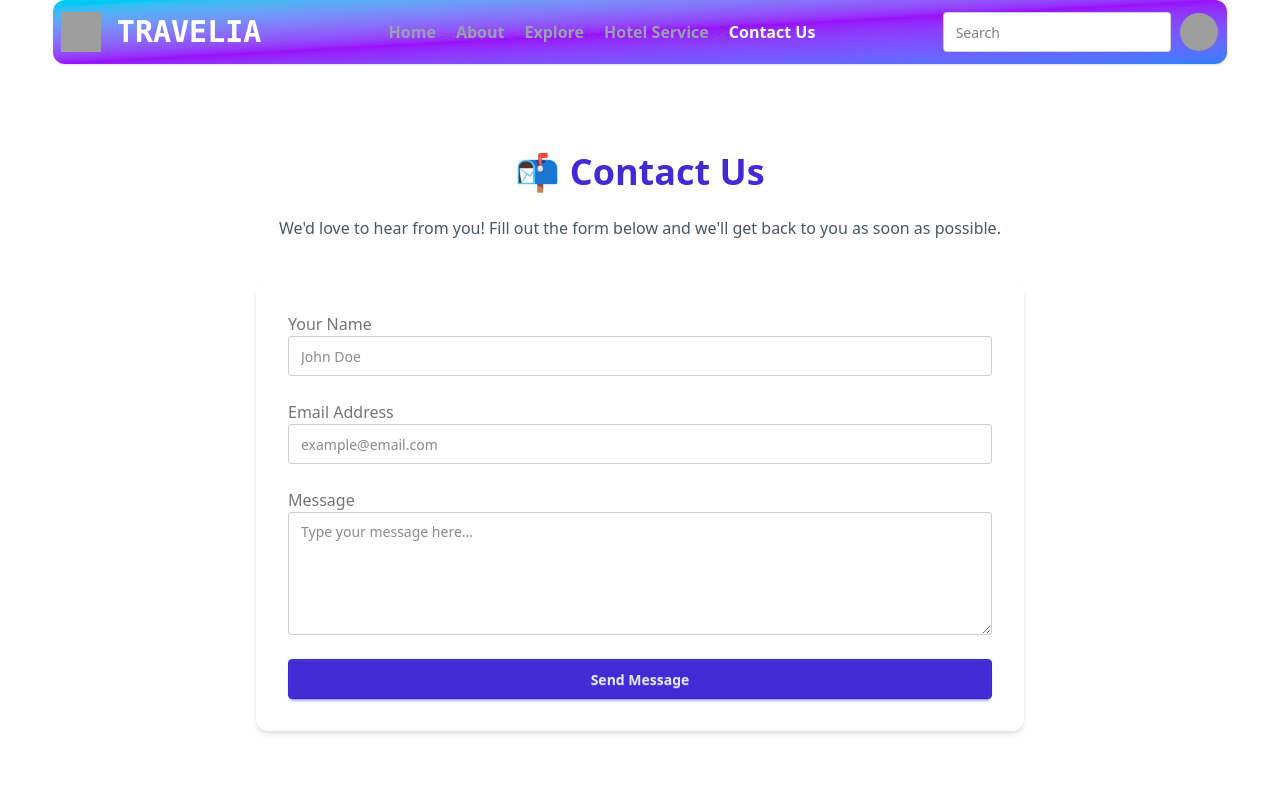
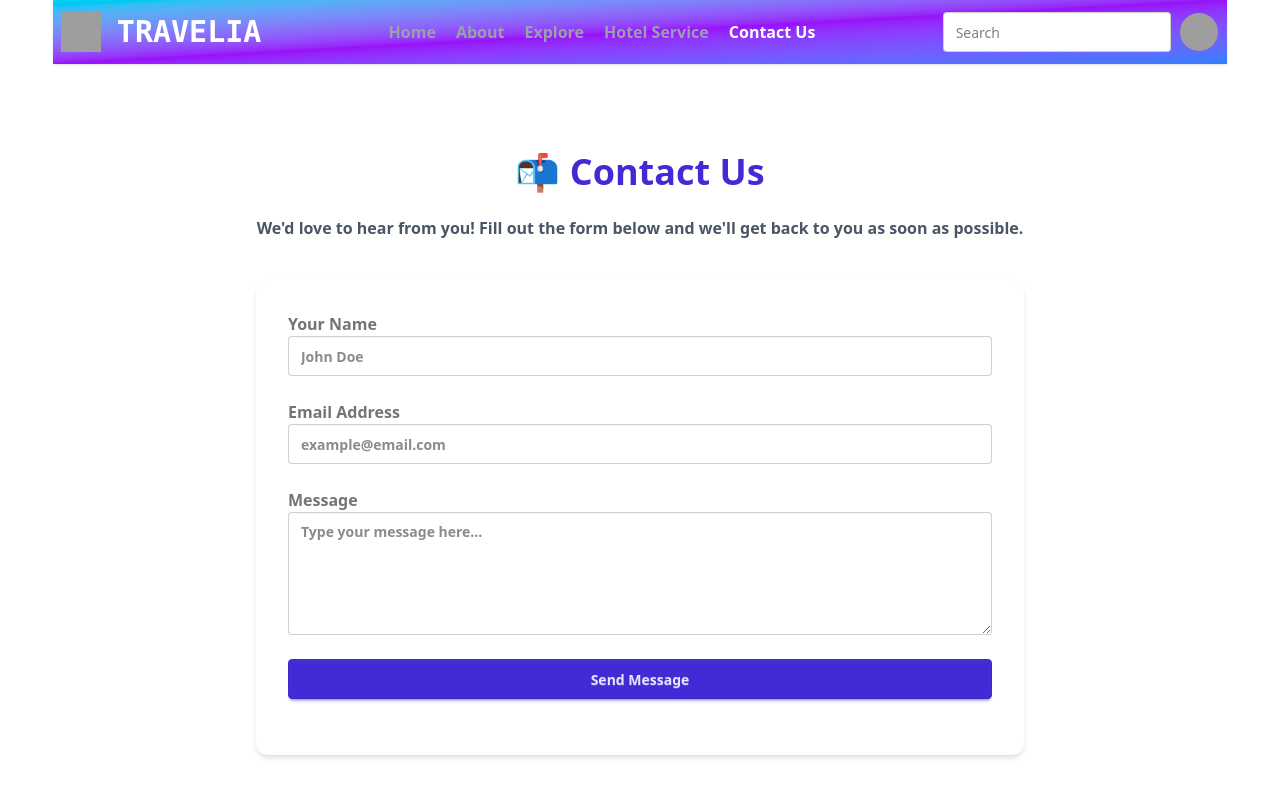
Before and after one commit to Amitkumersarkar/Eco-Adventure, a React (Vite) app: page /contact in a window 1280 px wide. Shown: the top 800 px of the page. Built offline with nearby package versions, Linux system fonts and the light colour scheme; no server answers; grey boxes are pictures that could not be loaded.

Commit message:
added toast message and validation in contact page

```diff
--- a/index.html
+++ b/index.html
@@ -1,5 +1,5 @@
 <!doctype html>
-<html lang="en">
+<html lang="en" data-theme="light">
 
 <head>
   <meta charset="UTF-8" />
--- a/src/Components/Pages/ContactPage.jsx
+++ b/src/Components/Pages/ContactPage.jsx
@@ -1,26 +1,82 @@
+import { ToastContainer, toast } from 'react-toastify';
+import 'react-toastify/dist/ReactToastify.css';
+import { useState } from 'react';
+
 const Contact = () => {
+    const [formData, setFormData] = useState({
+        name: '',
+        email: '',
+        message: ''
+    });
+
+    const handleChange = (e) => {
+        setFormData({
+            ...formData,
+            [e.target.name]: e.target.value
+        });
+    };
+
+    const handleSubmit = (e) => {
+        e.preventDefault(); // Prevent page reload
+        toast.success("Thanks For Messaging! 📩", { position: "top-center" });
+
+        // Clear form fields
+        setFormData({
+            name: '',
+            email: '',
+            message: ''
+        });
+    };
+
     return (
-        <div className="min-h-screen bg-white mt-10 px-6 py-12">
+        <div className="min-h-screen font-semibold bg-white mt-10 px-6 py-12">
             <div className="max-w-3xl mx-auto">
                 <h2 className="text-4xl font-bold text-center text-primary mb-6">📬 Contact Us</h2>
                 <p className="text-center text-gray-600 mb-10">
                     We'd love to hear from you! Fill out the form below and we'll get back to you as soon as possible.
                 </p>
                 <div className="bg-base-100 p-8 rounded-xl shadow-md">
-                    <form className="space-y-6">
+                    <form onSubmit={handleSubmit} className="space-y-6">
                         <div>
                             <label className="label">Your Name</label>
-                            <input type="text" placeholder="John Doe" className="input input-bordered w-full" />
+                            <input
+                                type="text"
+                                name="name"
+                                placeholder="John Doe"
+                                value={formData.name}
+                                onChange={handleChange}
+                                className="input input-bordered w-full"
+                                required
+                            />
                         </div>
                         <div>
                             <label className="label">Email Address</label>
-                            <input type="email" placeholder="example@email.com" className="input input-bordered w-full" />
+                            <input
+                                type="email"
+                                name="email"
+                                placeholder="example@email.com"
+                                value={formData.email}
+                                onChange={handleChange}
+                                className="input input-bordered w-full"
+                                required
+                            />
                         </div>
                         <div>
                             <label className="label">Message</label>
-                            <textarea className="textarea textarea-bordered w-full" rows="5" placeholder="Type your message here..."></textarea>
+                            <textarea
+                                name="message"
+                                value={formData.message}
+                                onChange={handleChange}
+                                className="textarea textarea-bordered w-full"
+                                rows="5"
+                                placeholder="Type your message here..."
+                                required
+                            ></textarea>
                         </div>
-                        <button className="btn btn-primary w-full">Send Message</button>
+                        <button type="submit" className="btn btn-primary w-full">
+                            Send Message
+                        </button>
+                        <ToastContainer />
                     </form>
                 </div>
             </div>
--- a/src/Components/Pages/Header/Navbar.jsx
+++ b/src/Components/Pages/Header/Navbar.jsx
@@ -5,7 +5,7 @@ const Navbar = () => {
         isActive ? "text-white font-semibold" : "text-gray-400 hover:text-cyan-400";
 
     return (
-        <div className="flex justify-between navbar rounded-xl shadow-sm bg-gradient-to-br from-cyan-400 via-purple-600 to-blue-500 text-white p-2 animate-fade-in-up relative z-50">
+        <div className="flex justify-between navbar shadow-sm bg-gradient-to-br from-cyan-400 via-purple-600 to-blue-500 text-white p-2 animate-fade-in-up relative z-50">
             {/* Logo & Title */}
             <div className="flex justify-between items-center w-[200px] gap-2">
                 <div>
--- a/src/Components/Pages/LoginProfile.jsx
+++ b/src/Components/Pages/LoginProfile.jsx
@@ -150,7 +150,7 @@ const LoginProfile = () => {
                                 <p className="text-center font-semibold">
                                     Don't have an account?{" "}
                                     <NavLink to="/register">
-                                        <span className="font-bold text-green-600">Register</span>
+                                        <span className="font-bold text-cyan-600">Register</span>
                                     </NavLink>
                                 </p>
                             </fieldset>
--- a/src/Components/Pages/UserRegister.jsx
+++ b/src/Components/Pages/UserRegister.jsx
@@ -73,7 +73,7 @@ const UserRegister = () => {
                 <div className="text-center ">
                     <h1 className="text-5xl font-bold">Register Now!</h1>
                 </div>
-                <div className="card bg-base-100 w-full max-w-sm shrink-0 shadow-2xl">
+                <div className="card font-semibold bg-gray-400 w-full max-w-sm shrink-0 shadow-2xl">
                     <form onSubmit={handleSubmit} className="card-body">
                         <fieldset className="fieldset space-y-4">
                             <div>
@@ -147,7 +147,7 @@ const UserRegister = () => {
                             <p className="text-center font-semibold mt-4">
                                 Already have an account?{" "}
                                 <NavLink to="/login">
-                                    <span className="font-bold text-cyan-600">Login</span>
+                                    <span className="font-bold text-blue-700">Login</span>
                                 </NavLink>
                             </p>
                         </fieldset>
```
